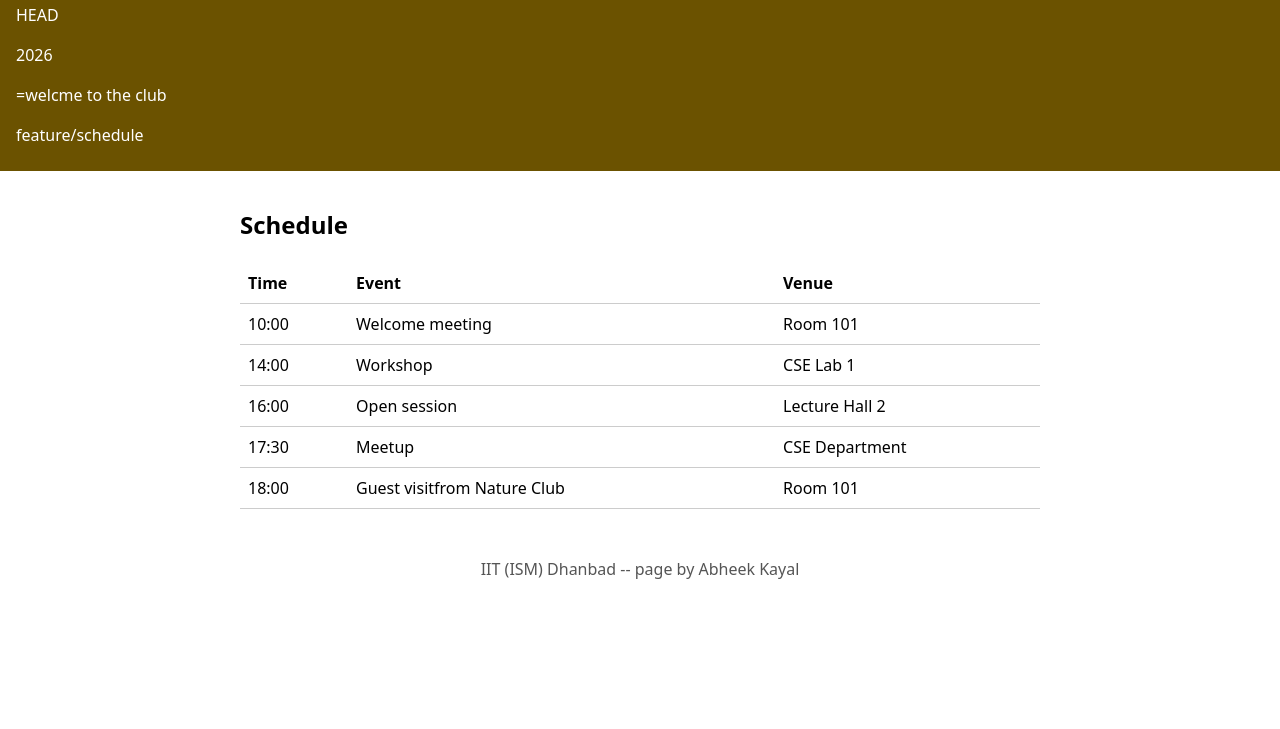
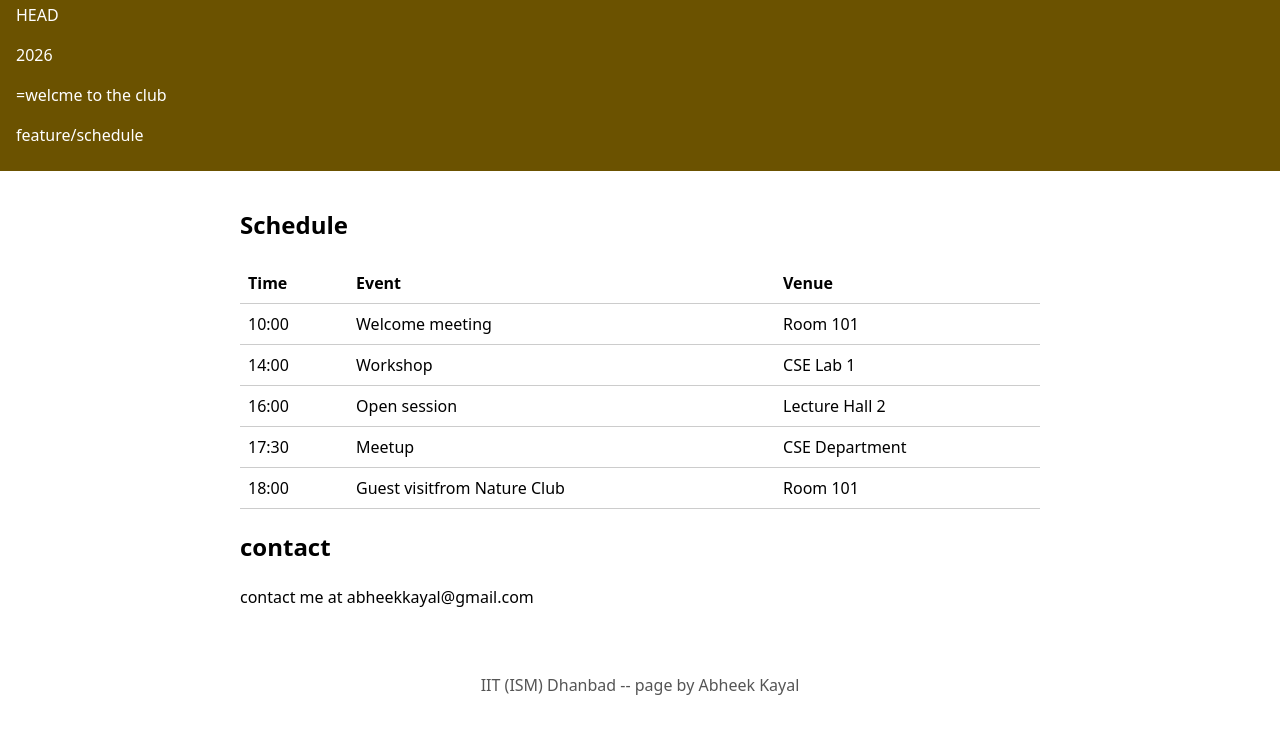
Before and after one commit to AbheekKayal/club-page, a plain HTML site: page index.html in a window 1280 px wide. Shown: the part 112-841 px from the top of the page. Before the commit the page ends 800 px from the top, so only its background shows below. Drawn offline with Linux system fonts and the light colour scheme.

Commit message:
Add a contact section

```diff
--- a/index.html
+++ b/index.html
@@ -32,6 +32,10 @@
         </tbody>
       </table>
     </section>
+    <section id="contact">
+	    <h2>contact</h2>
+	    <p>contact me at abheekkayal@gmail.com</p>
+    </section>
   </main>
 
   <footer>
```
